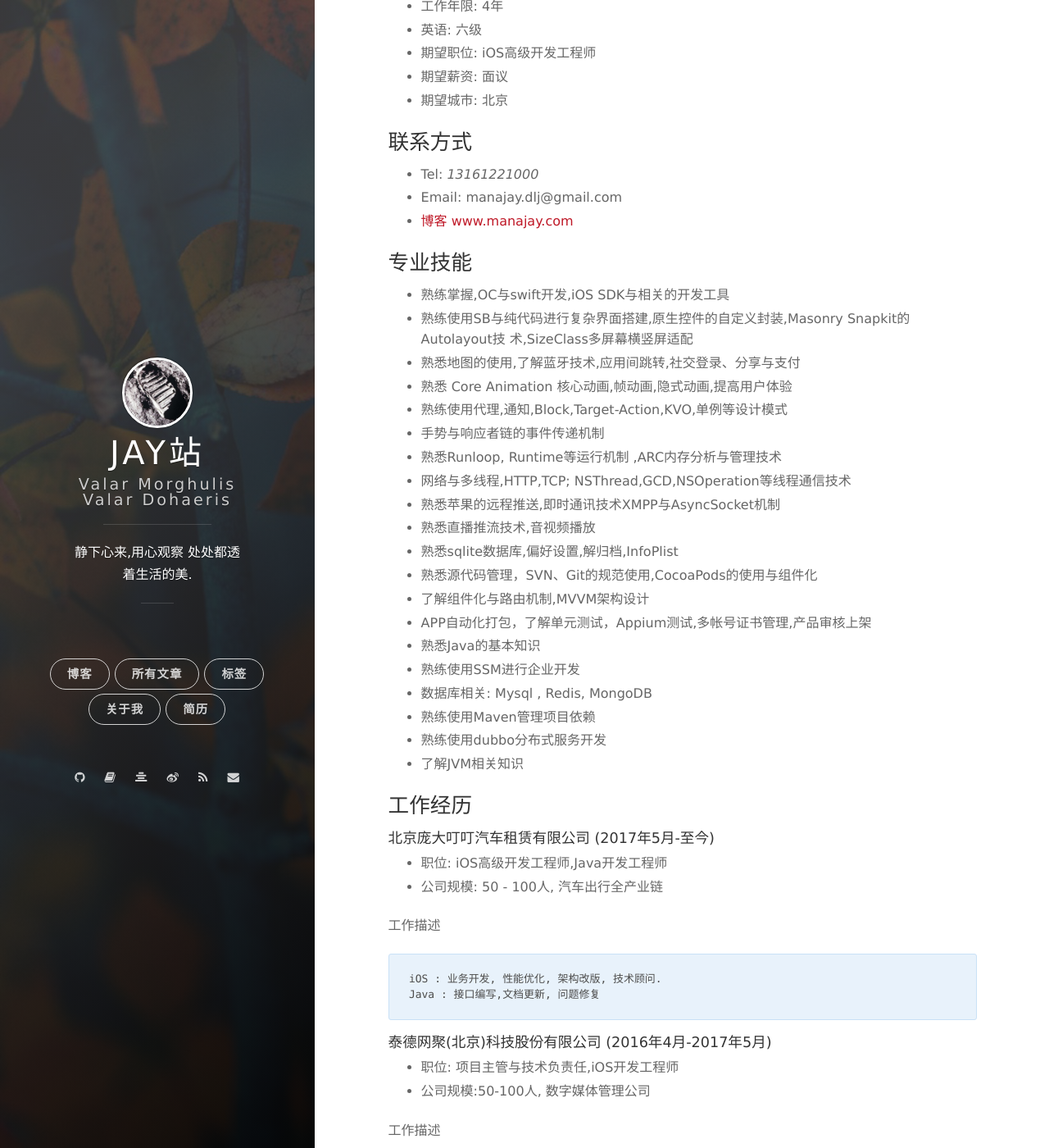
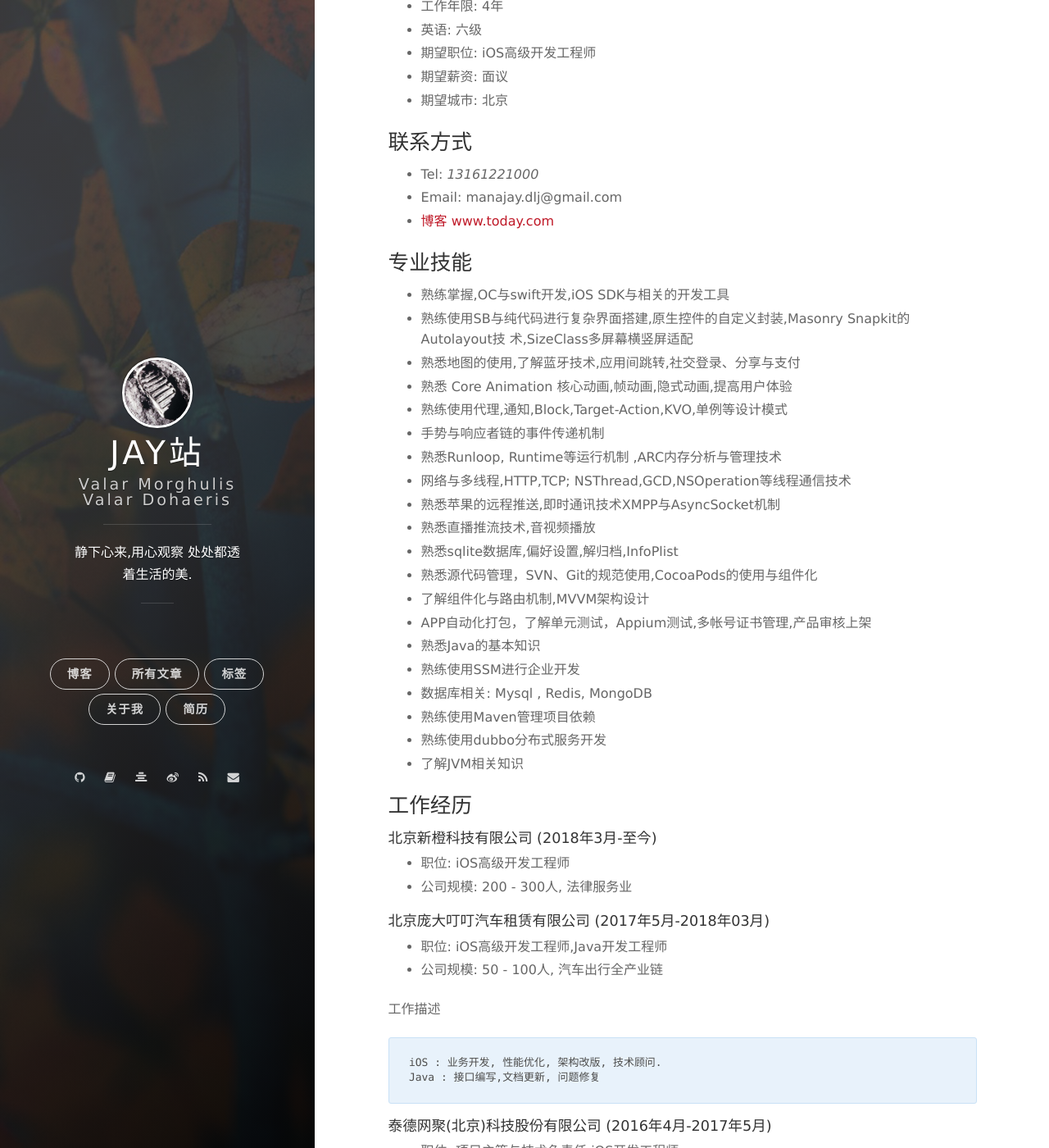
Before and after one commit to manajay/manajay.github.io, a Jekyll site: the page built from about.md, in a window 1280 px wide and 1400 px high, scrolled down 323 px. Shown: the whole window at 82% size. Built offline with Jekyll 4.4.1, drawn with Linux system fonts in a browser that asks for light colours; nearby versions of some CDN libraries; some of the changed text lies outside the part shown.

Commit message:
更新在职公司 新橙科技

```diff
--- a/about.md
+++ b/about.md
@@ -3,7 +3,7 @@ layout: page
 title: 关于我
 ---
 
-目前就职于北京庞大叮叮汽车租赁有限公司
+目前就职于北京新橙科技有限公司
 
 
 ### 个人介绍
@@ -21,7 +21,7 @@ title: 关于我
 
 * Tel: _13161221000_
 * Email: manajay.dlj@gmail.com
-* [博客 www.manajay.com](https://www.manajay.com)
+* [博客 www.today.com](https://www.today.com)
 
 ### 专业技能
 
@@ -50,7 +50,11 @@ title: 关于我
 
 ### 工作经历
 
-#### 北京庞大叮叮汽车租赁有限公司 (2017年5月-至今)
+#### 北京新橙科技有限公司 (2018年3月-至今)
+* 职位: iOS高级开发工程师
+* 公司规模: 200 - 300人, 法律服务业
+
+#### 北京庞大叮叮汽车租赁有限公司 (2017年5月-2018年03月)
 * 职位: iOS高级开发工程师,Java开发工程师
 * 公司规模: 50 - 100人, 汽车出行全产业链
 
```
